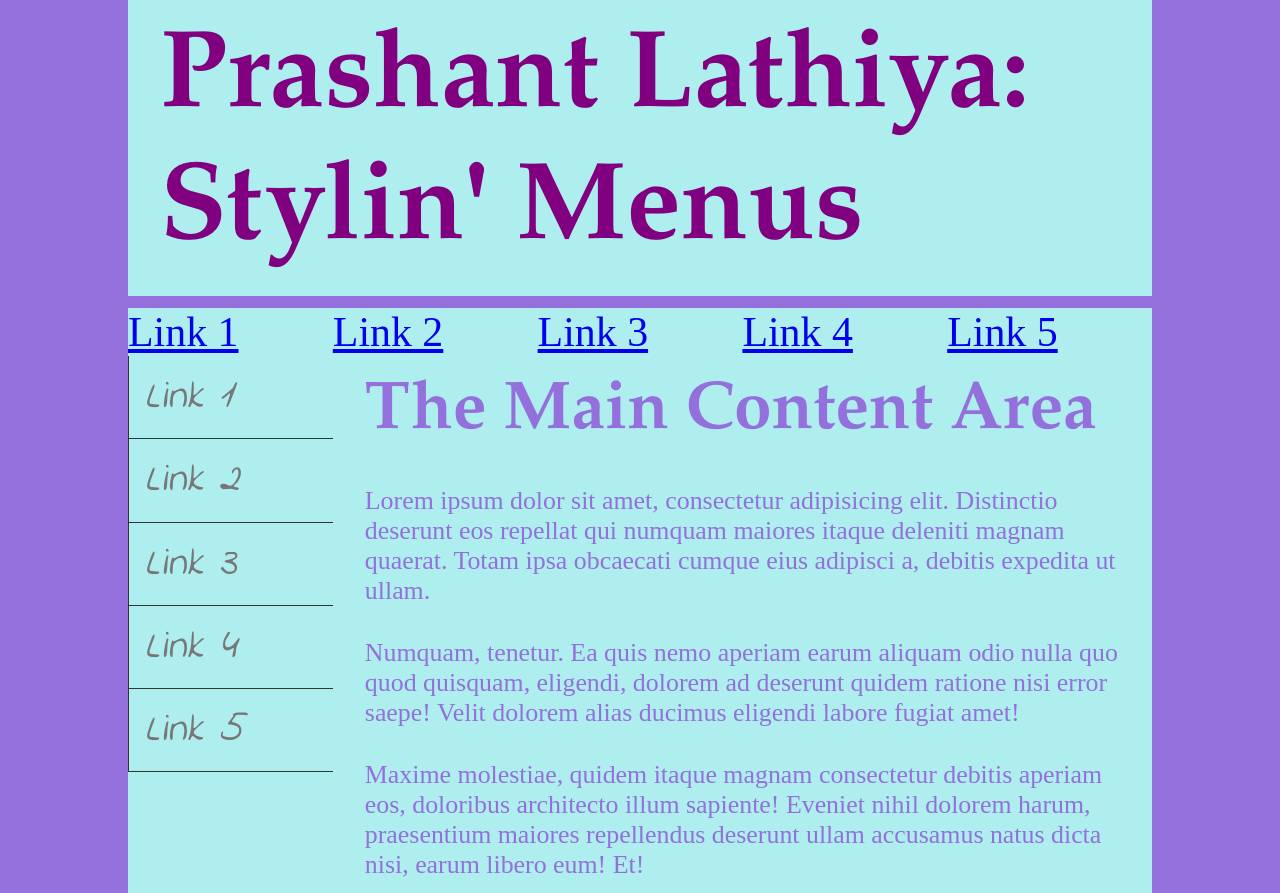
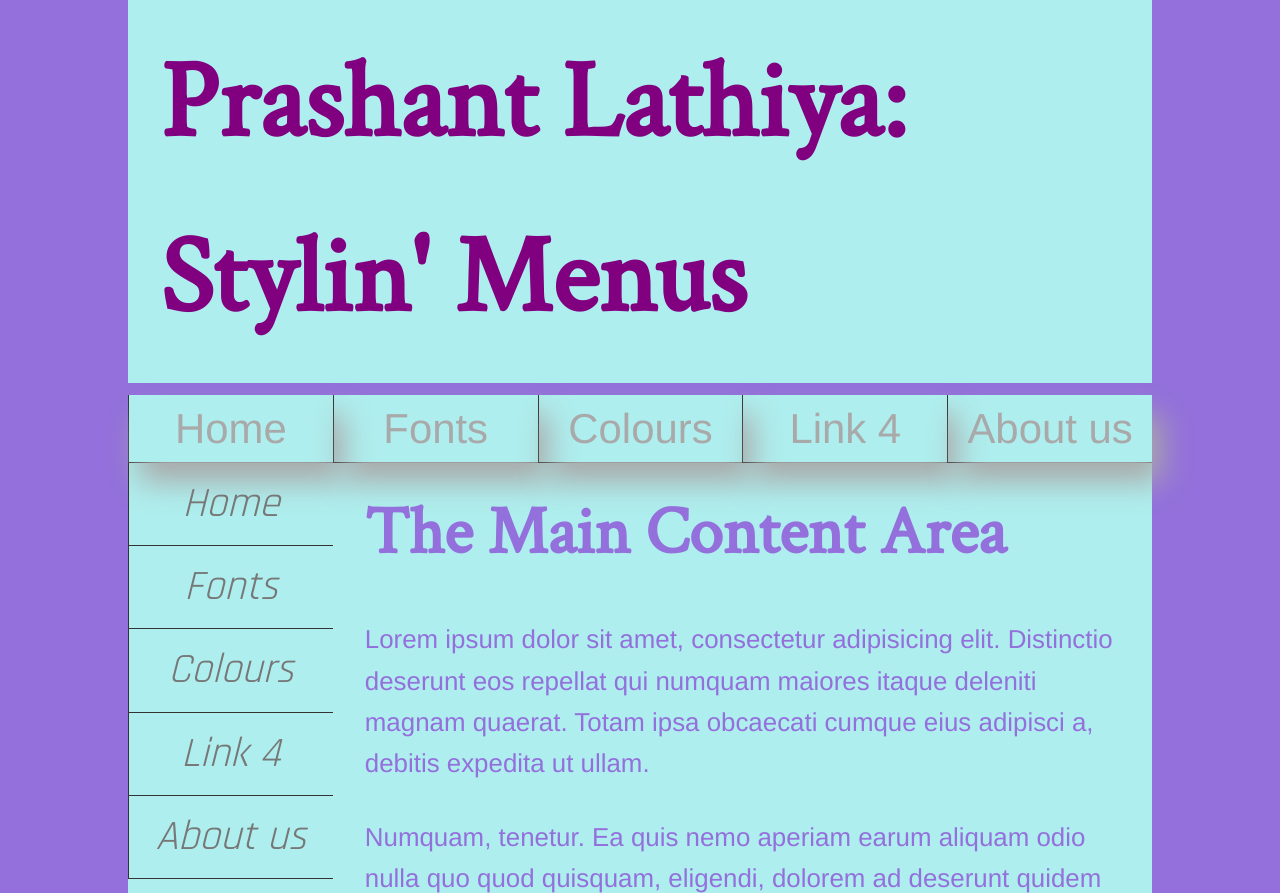
Before and after one commit to lath0028/navmenu, a plain HTML site: page index.html in a window 1280 px wide. Shown: the top 893 px of the page. Drawn offline with Linux system fonts and the light colour scheme; a web font is replaced by a local one.

Commit message:
RECOMMIT

```diff
--- a/index.html
+++ b/index.html
@@ -12,20 +12,20 @@
         </header>
         <nav class="menu-h">
             <ul>
-                <li><a href="#">Link 1</a></li>
-                <li><a href="#">Link 2</a></li>
-                <li><a href="#">Link 3</a></li>
+                <li><a href="#">Home</a></li>
+                <li><a href="#">Fonts</a></li>
+                <li><a href="#">Colours</a></li>
                 <li><a href="#">Link 4</a></li>
-                <li><a href="#">Link 5</a></li>
+                <li><a href="#">About us</a></li>
             </ul>
         </nav>
         <nav class="menu-v">
             <ul>
-                <li><a href="#">Link 1</a></li>
-                <li><a href="#">Link 2</a></li>
-                <li><a href="#">Link 3</a></li>
+                <li><a href="#">Home</a></li>
+                <li><a href="#">Fonts</a></li>
+                <li><a href="#">Colours</a></li>
                 <li><a href="#">Link 4</a></li>
-                <li><a href="#">Link 5</a></li>
+                <li><a href="#">About us</a></li>
             </ul>
         </nav>
         <main role="main">
--- a/menu.css
+++ b/menu.css
@@ -4,17 +4,18 @@ Update ALL the named colours to create a monochromatic scheme
 Style the menus - one horizontally and one vertically
 Add the hover/active effects to your menu items
 ***************************************************/
-@import url('https://fonts.googleapis.com/css?family=Indie+Flower');
+@import url('https://fonts.googleapis.com/css?family=Crimson+Text|Rajdhani|Text+Me+One');
 *{
+
     padding: 0;
     margin: 0;
-    box-sizing: border-box;
-}4
+    box-sizing:border-box;
+}
 html{
     font-size: 16px;
     line-height: 1.6;
     /* ADD the Google sans-serif font to this font stack */
-    font-family: helvetica, arial, sans-serif;
+    font-family: 'Text Me One',helvetica, arial, sans-serif;
 }
 html, body{
     background-color: mediumpurple;
@@ -22,13 +23,14 @@ html, body{
 h1{
     font-size: 6.854rem;
     /* ADD the Google serif font to this font stack */
-    font-family: 'Palatino Linotype', 'Book Antiqua', Palatino, serif;
+    font-family: 'Crimson Text','Palatino Linotype', 'Book Antiqua', Palatino, serif;
+/*    text-shadow: color1 x1 y1 blur1, color2 x2 y2 blur2, …;*/
     padding: 1rem 2rem;
 }
 h2{
     font-size: 4.23rem;
     /* ADD the Google serif font to this font stack */
-    font-family: 'Palatino Linotype', 'Book Antiqua', Palatino, serif;
+    font-family: 'Crimson Text','Palatino Linotype', 'Book Antiqua', Palatino, serif;
     padding: 1rem 2rem;
 }
 nav li{
@@ -68,12 +70,21 @@ header{
         list-style:none;
         float: left;
         width:20%;
+        text-align:center;
+        border-left: 1px solid #333;
+    border-bottom: 1px solid #333;
+
     }
         .menu-h a,
         .menu-h a:link,
         .menu-h a:visited{
             /* style the anchors to fill the entire width of the li
             make sure there is padding around your text */
+    display: block;
+    color: darkgray;
+    text-decoration: none;
+    box-shadow:10px 20px 30px darkgray;
+
 
         }
         .menu-h a:hover,
@@ -82,14 +93,16 @@ header{
             font-variant: small-caps;
             background-color:coral;
 
+
         }
+
 /*****************************Vertical Menu*********************************************************/
 .menu-v{
     width: 20%;
-    float:left;
+    float: left;
 }
     .menu-v li{
-        /* style the list items to remove the bullets
+        /* sstyle the list items to remove the bullets
         and line up vertically
         and take up 100% of the width of the ul */
         list-style: none;
@@ -112,9 +125,11 @@ header{
             color:#777;
             text-decoration:none;
             cursor: pointer;
+            text-align: center;
             border:1rem solid transparent;
-             font-family: 'Indie Flower', cursive;
+             font-family: 'Rajdhani', sans-serif;
             font-style: italic;
+
 /*            color: white;*/
 /*            background-color: salmon;    */
         }
@@ -122,7 +137,11 @@ header{
         .menu-v a:active{
             color:#EFF;
             font-variant: small-caps;
-            background-color: black;
+/*            background-color: black;*/
+            background: rgba(0,0,0,0);
+	color: #3a7999;
+	box-shadow: inset 0 0 0 3px #3a7999;
+
 
         }
 main{
```
